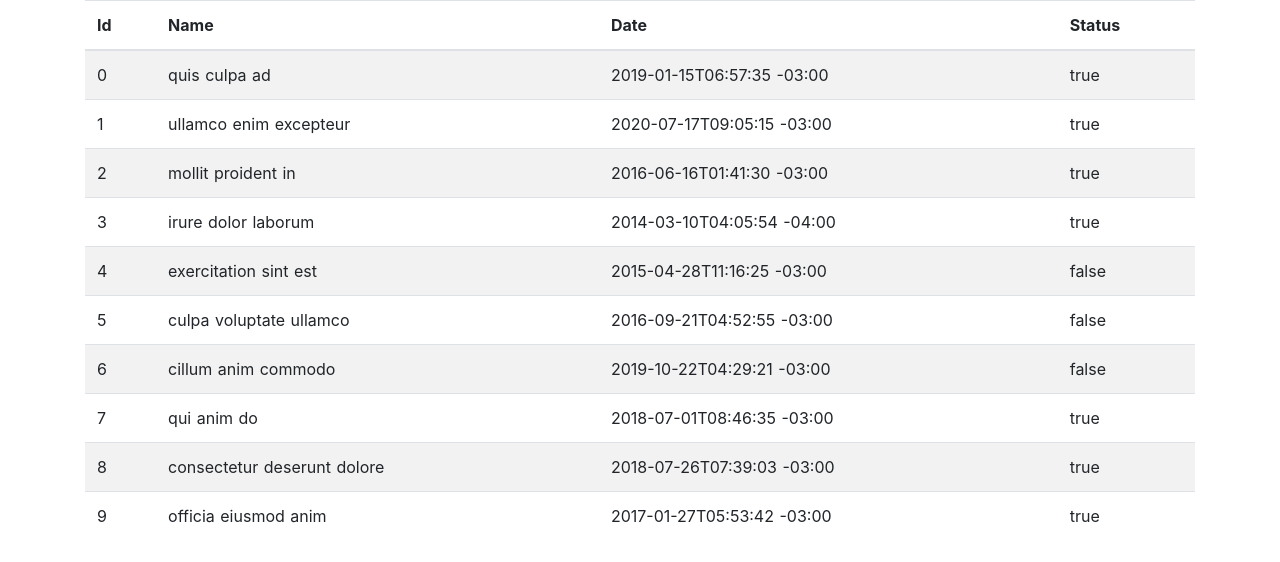
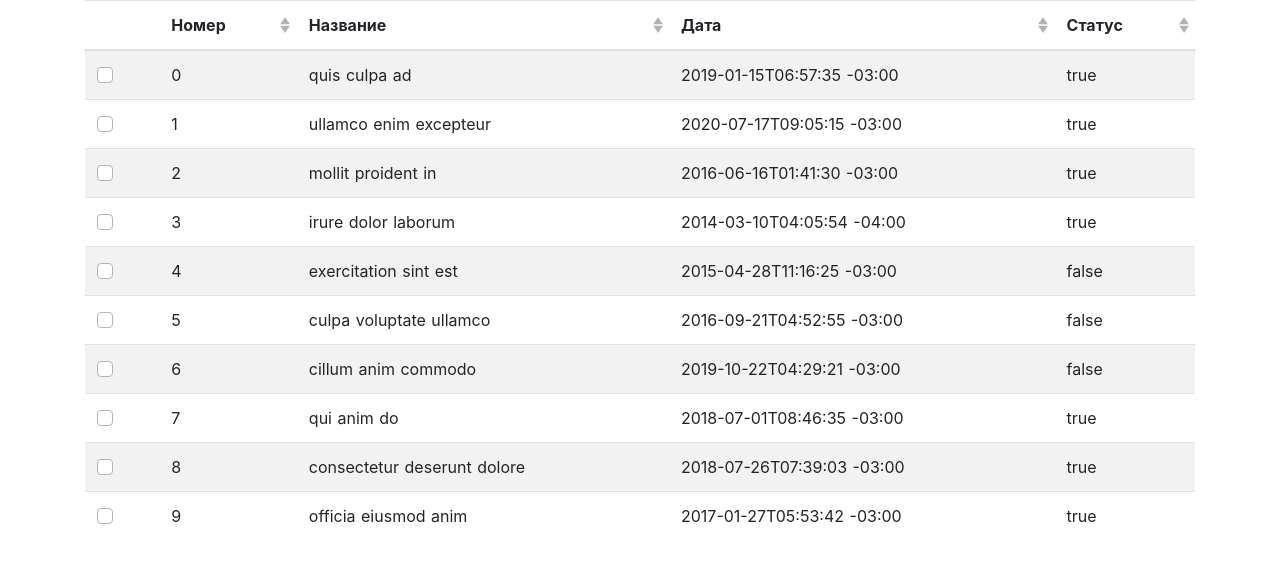
Before and after one commit to AlexVanDerrer/svisitom, a Nuxt app: page /tablePage in a window 1280 px wide. Shown: the top 562 px of the page. Built offline with nearby package versions, Linux system fonts and the light colour scheme; no server answers.

Commit message:
Добавляет чекбоксы

```diff
--- a/assets/mockData.js
+++ b/assets/mockData.js
@@ -3,60 +3,70 @@
         "id": 0,
         "name": "quis culpa ad",
         "date": "2019-01-15T06:57:35 -03:00",
-        "status": true
+        "status": true,
+        "cb": 0
     },
     {
         "id": 1,
         "name": "ullamco enim excepteur",
         "date": "2020-07-17T09:05:15 -03:00",
-        "status": true
+        "status": true,
+        "cb": 1
     },
     {
         "id": 2,
         "name": "mollit proident in",
         "date": "2016-06-16T01:41:30 -03:00",
-        "status": true
+        "status": true,
+        "cb": 2
     },
     {
         "id": 3,
         "name": "irure dolor laborum",
         "date": "2014-03-10T04:05:54 -04:00",
-        "status": true
+        "status": true,
+        "cb": 3
     },
     {
         "id": 4,
         "name": "exercitation sint est",
         "date": "2015-04-28T11:16:25 -03:00",
-        "status": false
+        "status": false,
+        "cb": 4
     },
     {
         "id": 5,
         "name": "culpa voluptate ullamco",
         "date": "2016-09-21T04:52:55 -03:00",
-        "status": false
+        "status": false,
+        "cb": 5
     },
     {
         "id": 6,
         "name": "cillum anim commodo",
         "date": "2019-10-22T04:29:21 -03:00",
-        "status": false
+        "status": false,
+        "cb": 6
     },
     {
         "id": 7,
         "name": "qui anim do",
         "date": "2018-07-01T08:46:35 -03:00",
-        "status": true
+        "status": true,
+        "cb": 7
     },
     {
         "id": 8,
         "name": "consectetur deserunt dolore",
         "date": "2018-07-26T07:39:03 -03:00",
-        "status": true
+        "status": true,
+        "cb": 8
     },
     {
         "id": 9,
         "name": "officia eiusmod anim",
         "date": "2017-01-27T05:53:42 -03:00",
-        "status": true
+        "status": true,
+        "cb": 9
     }
 ]
--- a/pages/tablePage.vue
+++ b/pages/tablePage.vue
@@ -1,7 +1,17 @@
 <template>
   <div class="container">
       <div class="Table--table-container">
-            <b-table striped hover :items="items"></b-table>
+            <b-table striped hover :items="items" :fields="fields">
+                    <template #cell(cb)="data">
+                        <b-form-checkbox
+                            :id="`checkbox-${data.item.cb}`"
+                            v-model="selectData"
+                            :name="`checkbox-${data.item.cb}`"
+                            :value="data"
+                            >
+                        </b-form-checkbox>
+                    </template>
+            </b-table>
       </div>
   </div>
 </template>
@@ -59,9 +69,6 @@
             }
         }
     },
-    async mounted(){
-
-    }
 }
 </script>
 
```
